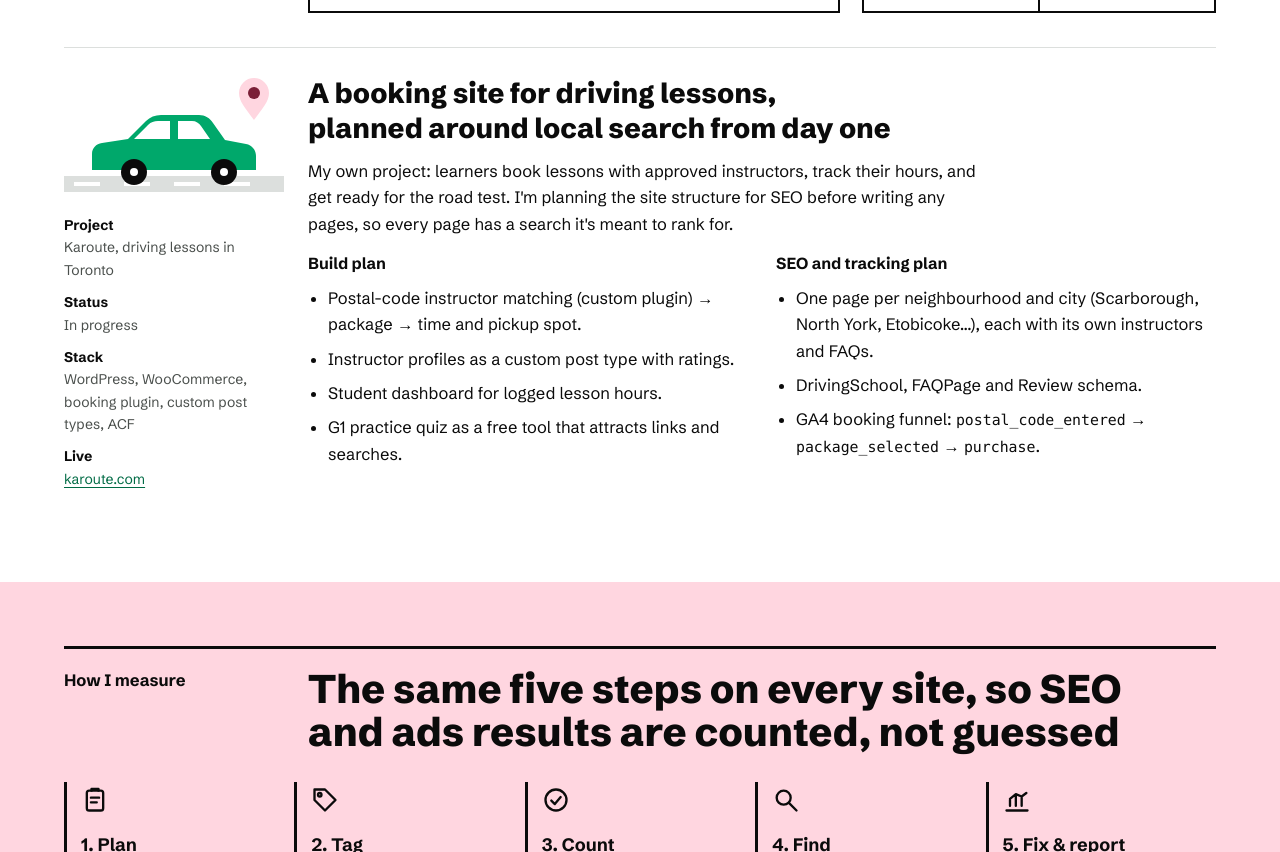
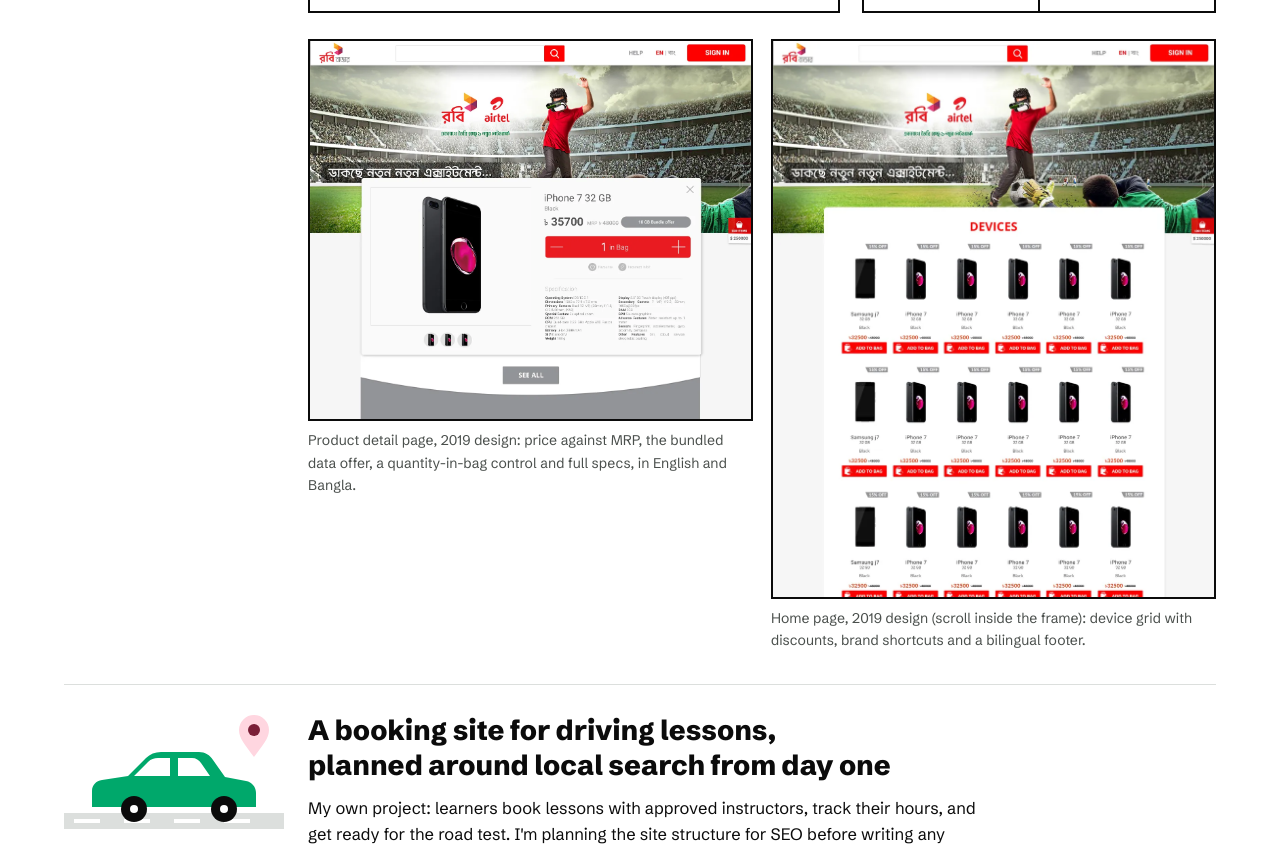
Before and after one commit to riazrbony/portfolio, a plain HTML site: page index.html in a window 1280 px wide. Shown: the part 3045-3897 px from the top of the page. Drawn offline with Linux system fonts and the light colour scheme.

Commit message:
Add 2019 Robi Bazar design screenshots to case study
Product detail page and full home page, compressed to WebP with JPEG
fallback (5 MB of originals down to about 315 KB), lazy-loaded.

Co-Authored-By: Claude Opus 5.5 <noreply@anthropic.com>
Claude-Session: https://claude.ai/code/session_018bba3KxLjUNV6LTsWS9fZv

```diff
--- a/index.html
+++ b/index.html
@@ -153,6 +153,12 @@ footer ul{list-style:none;margin:0;padding:0;font-size:17px}footer li{margin-bot
 @media(max-width:900px){.viz{grid-template-columns:minmax(0,1fr)}}
 @media(max-width:700px){.art{max-width:180px}}
 @media(max-width:520px){.brow{grid-template-columns:minmax(0,1fr) 4.2em}.bl{grid-column:1/-1;margin-bottom:-8px}.axisrow .sp1{display:none}.cc{height:170px;gap:6px}.cls{gap:6px}.cv{font-size:15px}}
+.shots{display:grid;grid-template-columns:repeat(auto-fit,minmax(min(100%,420px),1fr));gap:18px;margin:26px 0 4px}
+.shots figure{margin:0}
+.shots img{display:block;width:100%;height:auto;border:2px solid var(--line);background:var(--card)}
+.shots .tall{max-height:560px;overflow-y:auto;border:2px solid var(--line);overscroll-behavior:contain}
+.shots .tall img{border:0}
+.shots figcaption{font-size:14px;color:var(--soft);margin-top:8px}
 @media(max-width:900px){
 .hero .wrap{grid-template-columns:minmax(0,1fr)}
 .flow{grid-template-columns:repeat(2,minmax(0,1fr));row-gap:18px}
@@ -355,6 +361,24 @@ table{font-size:13px}.stack thead{display:none}.stack tr{display:grid;padding-bl
             <div><svg class="ico" viewBox="0 0 24 24" aria-hidden="true"><circle cx="12" cy="12" r="9"/><path d="M12 7v5l3 2"/></svg><b>2.5 yrs</b><span>Pilot became a long-running store</span></div>
           </div>
         </div>
+        <div class="shots">
+          <figure>
+            <picture>
+              <source srcset="images/robi-bazar-product-details.webp" type="image/webp">
+              <img src="images/robi-bazar-product-details.jpg" width="1299" height="1114" loading="lazy" decoding="async" alt="Robi Bazar product detail page from 2019: an iPhone 7 with price in taka, a 10 GB bundle offer badge, an add-to-bag control and a full specification list, over a Robi and Airtel campaign banner.">
+            </picture>
+            <figcaption>Product detail page, 2019 design: price against MRP, the bundled data offer, a quantity-in-bag control and full specs, in English and Bangla.</figcaption>
+          </figure>
+          <figure>
+            <div class="tall" tabindex="0" role="region" aria-label="Full home page design, scrollable">
+              <picture>
+                <source srcset="images/robi-bazar-home.webp" type="image/webp">
+                <img src="images/robi-bazar-home.jpg" width="900" height="2993" loading="lazy" decoding="async" alt="Robi Bazar home page from 2019: campaign banner, a grid of phones with discount badges, prices and add-to-bag buttons, a favourite brands row, a why-choose-us section, newsletter signup and a bilingual footer.">
+              </picture>
+            </div>
+            <figcaption>Home page, 2019 design (scroll inside the frame): device grid with discounts, brand shortcuts and a bilingual footer.</figcaption>
+          </figure>
+        </div>
       </div>
     </article>
 
```
Also changed, not shown: images/robi-bazar-home.jpg (added), images/robi-bazar-home.webp (added), images/robi-bazar-product-details.jpg (added), images/robi-bazar-product-details.webp (added).
